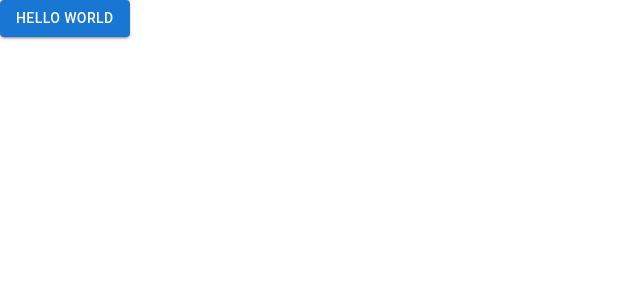
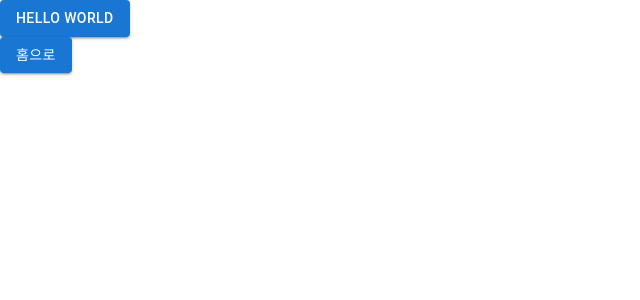
Before and after one commit to totheking1/travel-journals-fe, a React (Create React App) app: page /example in a window 1280 px wide. Shown: the top 300 px of the page, without its empty margins (0-640 px from the left). Built offline with nearby package versions, Linux system fonts and the light colour scheme.

Commit message:
linting test

```diff
--- a/src/pages/example.tsx
+++ b/src/pages/example.tsx
@@ -1,11 +1,18 @@
 import * as React from "react";
 import Button from "@mui/material/Button";
+import Grid from "@mui/material/Unstable_Grid2";
 
 export default function Example() {
-  return <Button variant="contained">Hello world</Button>;
   return (
-    <Button variant="contained" href="/">
-      홈으로
-    </Button>
+    <Grid container>
+      <Grid xs={12} sm={12} md={12} xl={12}>
+        <Button variant="contained">Hello world</Button>
+      </Grid>
+      <Grid xs={12} sm={12} md={12} xl={12}>
+        <Button variant="contained" href="/">
+          홈으로
+        </Button>
+      </Grid>
+    </Grid>
   );
 }
```
